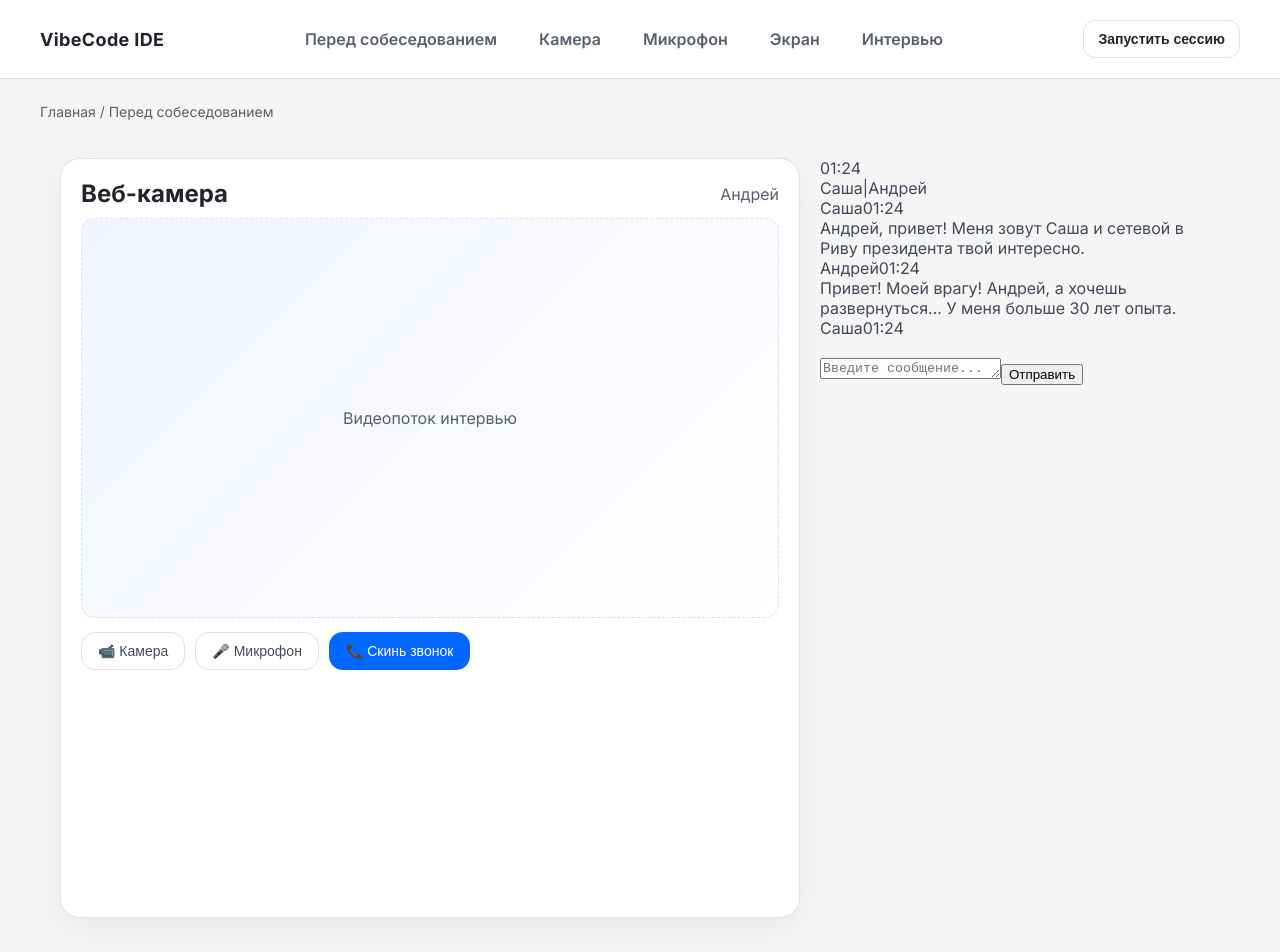
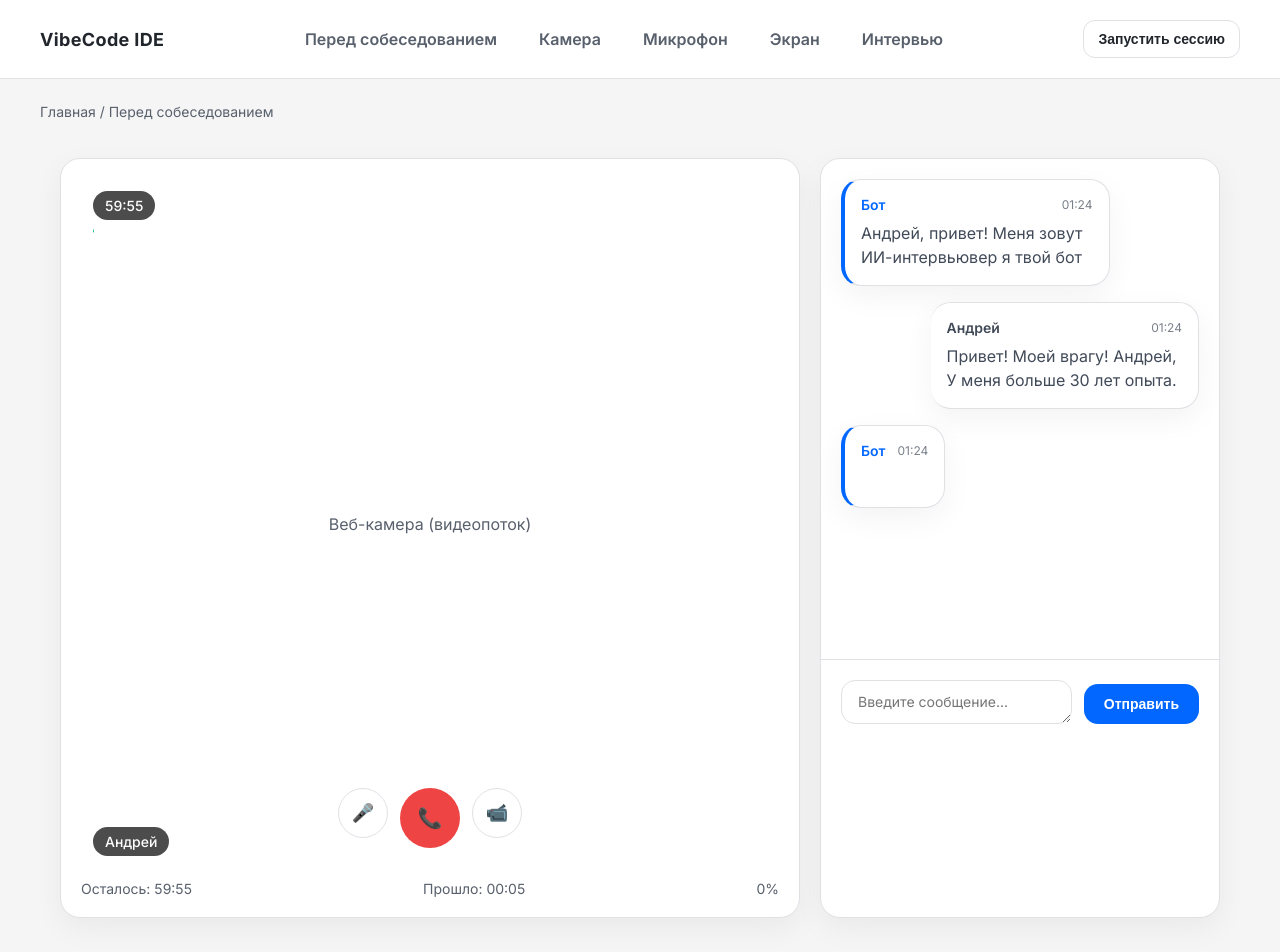
Before and after one commit to ryzenovod/figma-multipage, a React (Vite) app: page /chat in a window 1280 px wide. Shown: the top 952 px of the page. Built offline with nearby package versions, Linux system fonts and the light colour scheme.

Commit message:
chat menor changes

```diff
--- a/src/pages/chat.tsx
+++ b/src/pages/chat.tsx
@@ -1,92 +1,242 @@
-import React, { useState } from 'react';
+import React, { useState, useEffect } from 'react';
 import styles from './page.module.css';
 
 const InterviewChatPage = () => {
   const [messages, setMessages] = useState([
     {
       id: 1,
-      sender: 'Саша',
-      text: 'Андрей, привет! Меня зовут Саша и сетевой в Риву президента твой интересно.',
+      sender: 'Бот',
+      text: 'Андрей, привет! Меня зовут ИИ-интервьювер я твой бот ',
       time: '01:24'
     },
     {
       id: 2,
       sender: 'Андрей',
-      text: 'Привет! Моей врагу! Андрей, а хочешь развернуться… У меня больше 30 лет опыта.',
+      text: 'Привет! Моей врагу! Андрей,  У меня больше 30 лет опыта.',
       time: '01:24'
     },
     {
       id: 3,
-      sender: 'Саша',
+      sender: 'Бот',
       text: '',
       time: '01:24'
     }
   ]);
 
+  const [timeLeft, setTimeLeft] = useState(() => {
+    const savedTime = localStorage.getItem('interviewTimeLeft');
+    return savedTime ? parseInt(savedTime) : 3600;
+  });
+
+  const [isInterviewActive, setIsInterviewActive] = useState(true);
+
+  useEffect(() => {
+    localStorage.setItem('interviewTimeLeft', timeLeft.toString());
+  }, [timeLeft]);
+
+  useEffect(() => {
+    let timer;
+    if (isInterviewActive && timeLeft > 0) {
+      timer = setInterval(() => {
+        setTimeLeft(prev => prev - 1);
+      }, 1000);
+    } else if (timeLeft === 0) {
+      setIsInterviewActive(false);
+    }
+
+    return () => clearInterval(timer);
+  }, [isInterviewActive, timeLeft]);
+
+  const formatTime = (seconds) => {
+    const mins = Math.floor(seconds / 60);
+    const secs = seconds % 60;
+    return `${mins.toString().padStart(2, '0')}:${secs.toString().padStart(2, '0')}`;
+  };
+
+  const formatProgress = (seconds) => {
+    const totalDuration = 3600;
+    const remaining = totalDuration - seconds;
+    return (remaining / totalDuration) * 100;
+  };
+
+  const getProgressColor = () => {
+    if (timeLeft > 1200) return '#10b981';
+    if (timeLeft > 300) return '#f59e0b';
+    return '#ef4444';
+  };
+
   return (
-    <div className={`${styles.split} ${styles['grid-chat-box']}`} style={{ gap: '20px', height: '100vh', padding: '20px' }}>
-      {/* Большой экран вебки */}
-      <div className={styles.videoBox} style={{ flex: 1 }}>
-        <div className={styles.panelTitle}>
-          <h2>Веб-камера</h2>
-          <span className={styles.muted}>Андрей</span>
+    <div className={styles['grid-chat-box']} style={{ gap: '20px', height: '100vh', padding: '20px' }}>
+      <div className={styles.videoContainer}>
+        <div className={styles.videoContent} style={{ position: 'relative', height: '100%', width: '100%' }}>
+          <div style={{
+            position: 'absolute',
+            top: '12px',
+            left: '12px',
+            background: timeLeft < 300 ? 'rgba(239, 68, 68, 0.9)' : 'rgba(0, 0, 0, 0.7)',
+            color: 'white',
+            padding: '6px 12px',
+            borderRadius: '20px',
+            fontSize: '14px',
+            fontWeight: '500',
+            zIndex: 10
+          }}>
+            {formatTime(timeLeft)}
           </div>
 
-        <div className={styles.videoPreview} style={{ height: '400px' }}>
-          Видеопоток интервью
+          <div style={{
+            position: 'absolute',
+            top: '50px',
+            left: '12px',
+            right: '12px',
+            height: '4px',
+            background: 'rgba(255, 255, 255, 0.3)',
+            borderRadius: '2px',
+            overflow: 'hidden',
+            zIndex: 10
+          }}>
+            <div style={{
+              width: `${formatProgress(timeLeft)}%`,
+              height: '100%',
+              background: getProgressColor(),
+              transition: 'width 1s linear, background 0.3s ease'
+            }} />
           </div>
 
-        {/* Кнопки управления */}
-        <div className={styles.controls}>
-          <button className={`${styles.btn} ${styles['btn-secondary']}`}>
-            📹 Камера
+          <div style={{
+            position: 'absolute',
+            bottom: '12px',
+            left: '12px',
+            background: 'rgba(0, 0, 0, 0.7)',
+            color: 'white',
+            padding: '6px 12px',
+            borderRadius: '20px',
+            fontSize: '14px',
+            fontWeight: '500',
+            zIndex: 10
+          }}>
+            Андрей
+          </div>
+
+          <div style={{
+            position: 'absolute',
+            top: 0,
+            left: 0,
+            right: 0,
+            bottom: 0,
+            backgroundColor: 'transparent',
+            display: 'flex',
+            alignItems: 'center',
+            justifyContent: 'center',
+            color: 'var(--muted)',
+            fontSize: '16px'
+          }}>
+            Веб-камера (видеопоток)
+          </div>
+
+          <div className={styles.controls} style={{
+            position: 'absolute',
+            bottom: '20px',
+            left: '50%',
+            transform: 'translateX(-50%)',
+            display: 'flex',
+            gap: '12px',
+            zIndex: 10
+          }}>
+            <button className={`${styles.btn} ${styles['btn-secondary']}`} style={{
+              borderRadius: '50%',
+              width: '50px',
+              height: '50px',
+              padding: '0',
+              display: 'flex',
+              alignItems: 'center',
+              justifyContent: 'center',
+              fontSize: '18px'
+            }}>
+              🎤
             </button>
-          <button className={`${styles.btn} ${styles['btn-secondary']}`}>
-            🎤 Микрофон
+
+            <button
+              className={`${styles.btn} ${styles['call-btn']}`}
+              onClick={() => setIsInterviewActive(false)}
+              style={{
+                borderRadius: '50%',
+                width: '60px',
+                height: '60px',
+                padding: '0',
+                display: 'flex',
+                alignItems: 'center',
+                justifyContent: 'center',
+                fontSize: '20px',
+                background: '#ef4444',
+                border: 'none',
+                color: 'white'
+              }}
+            >
+              📞
             </button>
-          <button className={`${styles.btn} ${styles['btn-primary']}`}>
-            📞 Скинь звонок
+
+            <button className={`${styles.btn} ${styles['btn-secondary']}`} style={{
+              borderRadius: '50%',
+              width: '50px',
+              height: '50px',
+              padding: '0',
+              display: 'flex',
+              alignItems: 'center',
+              justifyContent: 'center',
+              fontSize: '18px'
+            }}>
+              📹
             </button>
           </div>
         </div>
 
-      {/* Чат */}
-      <div className={`interview-chat ${styles.card}`} style={{ maxWidth: '400px' }}>
-        <div className="chat-header">
-          <div className="chat-time">01:24</div>
-          <div className="chat-participants">
-            <span className="chat-participant">Саша</span>
-            <span className="chat-divider">|</span>
-            <span className="chat-participant">Андрей</span>
+        <div style={{
+          marginTop: '12px',
+          display: 'flex',
+          justifyContent: 'space-between',
+          fontSize: '14px',
+          color: 'var(--muted)'
+        }}>
+          <span>Осталось: {formatTime(timeLeft)}</span>
+          <span>Прошло: {formatTime(3600 - timeLeft)}</span>
+          <span style={{
+            color: timeLeft < 300 ? '#ef4444' : 'var(--muted)',
+            fontWeight: timeLeft < 300 ? '600' : 'normal'
+          }}>
+            {Math.round(formatProgress(timeLeft))}%
+          </span>
         </div>
       </div>
 
-        <div className="messages-container">
+      <div className={styles.chatContainer}>
+
+
+        <div className={styles.messagesContainer}>
           {messages.map((message) => (
             <div
               key={message.id}
-              className={`message ${message.sender === 'Саша' ? 'sasha' : 'andrey'}`}
+              className={`${styles.message} ${message.sender === 'Бот' ? styles.sasha : styles.andrey}`}
             >
-              <div className="message-header">
-                <span className="message-sender">{message.sender}</span>
-                <span className="message-time">{message.time}</span>
+              <div className={styles.messageHeader}>
+                <span className={styles.messageSender}>{message.sender}</span>
+                <span className={styles.messageTime}>{message.time}</span>
               </div>
-              <div className="message-text">
+              <div className={styles.messageText}>
                 {message.text || '\u00A0'}
               </div>
             </div>
           ))}
         </div>
 
-        {/* Поле ввода сообщения */}
-        <div className="chat-input-container">
-          <div className="chat-input-wrapper">
+        <div className={styles.chatInputContainer}>
+          <div className={styles.chatInputWrapper}>
             <textarea
-              className="chat-input"
+              className={styles.chatInput}
               placeholder="Введите сообщение..."
               rows={1}
             />
-            <button className="chat-send-btn">
+            <button className={styles.chatSendBtn}>
               Отправить
             </button>
           </div>
--- a/src/pages/page.module.css
+++ b/src/pages/page.module.css
@@ -38,6 +38,9 @@
   border-radius: var(--radius-lg);
   padding: 20px;
   box-shadow: var(--shadow);
+}
+.videoBox{
+  background: none;
 }
 
 .videoPreview {
@@ -267,3 +270,222 @@
     grid-template-columns: 1fr;
   }
 }
+/* Основной grid контейнер */
+.grid-chat-box {
+  display: grid;
+  grid-template-columns: 1fr 400px;
+  gap: 20px;
+  height: 100vh;
+  padding: 20px;
+  background: var(--background);
+}
+
+/* Видео контейнер */
+.videoContainer {
+  background: var(--card);
+  border: 1px solid var(--border);
+  border-radius: var(--radius-lg);
+  padding: 20px;
+  display: flex;
+  flex-direction: column;
+  box-shadow: var(--shadow);
+}
+
+.videoContent {
+  flex: 1;
+  position: relative;
+  background: transparent;
+  border-radius: var(--radius-md);
+  overflow: hidden;
+}
+
+/* Чат контейнер */
+.chatContainer {
+  background: var(--card);
+  border: 1px solid var(--border);
+  border-radius: var(--radius-lg);
+  overflow: hidden;
+  display: flex;
+  flex-direction: column;
+  box-shadow: var(--shadow);
+  max-width: 400px;
+}
+
+.chatHeader {
+  background: var(--text-strong);
+  color: white;
+  padding: 16px 20px;
+  display: flex;
+  justify-content: space-between;
+  align-items: center;
+  border-bottom: 1px solid var(--border);
+}
+
+.chatTime {
+  font-size: 14px;
+  font-weight: 500;
+}
+
+.chatParticipants {
+  display: flex;
+  align-items: center;
+  gap: 12px;
+  font-size: 14px;
+}
+
+.chatParticipant {
+  font-weight: 600;
+}
+
+.chatDivider {
+  opacity: 0.5;
+}
+
+.messagesContainer {
+  padding: 20px;
+  display: flex;
+  flex-direction: column;
+  gap: 16px;
+  background: var(--background);
+  flex: 1;
+  overflow-y: auto;
+  max-height: 500px;
+}
+
+.message {
+  background: var(--card);
+  border-radius: var(--radius-lg);
+  padding: 16px;
+  box-shadow: var(--shadow);
+  max-width: 75%;
+  border: 1px solid var(--border);
+  animation: messageSlide 0.3s ease-out;
+}
+
+.message.sasha {
+  align-self: flex-start;
+  border-left: 4px solid var(--primary);
+  margin-right: auto;
+}
+
+.message.andrey {
+  align-self: flex-end;
+  border-left: 4px solid var(--error);
+  margin-left: auto;
+}
+
+.messageHeader {
+  display: flex;
+  justify-content: space-between;
+  align-items: center;
+  margin-bottom: 8px;
+  gap: 12px;
+}
+
+.messageSender {
+  font-weight: 600;
+  color: var(--text-strong);
+  font-size: 14px;
+}
+
+.message.sasha .messageSender {
+  color: var(--primary);
+}
+
+.message.andrey .messageSender {
+  color: var(--error);
+}
+
+.messageTime {
+  font-size: 12px;
+  color: var(--muted);
+  opacity: 0.8;
+}
+
+.messageText {
+  line-height: 1.5;
+  color: var(--text);
+  white-space: pre-wrap;
+  word-wrap: break-word;
+}
+
+.messageText:empty::before {
+  content: '\00A0';
+}
+
+/* Поле ввода */
+.chatInputContainer {
+  padding: 20px;
+  border-top: 1px solid var(--border);
+  background: var(--card);
+}
+
+.chatInputWrapper {
+  display: flex;
+  gap: 12px;
+  align-items: flex-end;
+}
+
+.chatInput {
+  flex: 1;
+  padding: 12px 16px;
+  border: 1px solid var(--border);
+  border-radius: var(--radius-md);
+  background: var(--background);
+  color: var(--text);
+  font-family: inherit;
+  font-size: 14px;
+  resize: vertical;
+  min-height: 44px;
+  max-height: 120px;
+  transition: all 0.2s ease;
+}
+
+.chatInput:focus {
+  outline: none;
+  border-color: var(--primary);
+  box-shadow: 0 0 0 3px rgba(2, 103, 255, 0.1);
+}
+
+.chatSendBtn {
+  padding: 12px 20px;
+  background: var(--primary);
+  color: white;
+  border: none;
+  border-radius: var(--radius-md);
+  font-weight: 600;
+  font-size: 14px;
+  cursor: pointer;
+  transition: all 0.2s ease;
+  white-space: nowrap;
+}
+
+.chatSendBtn:hover {
+  background: #025ae0;
+  transform: translateY(-1px);
+}
+
+/* Анимации */
+@keyframes messageSlide {
+  from {
+    opacity: 0;
+    transform: translateY(10px);
+  }
+  to {
+    opacity: 1;
+    transform: translateY(0);
+  }
+}
+
+/* Адаптивность */
+@media (max-width: 900px) {
+  .grid-chat-box {
+    grid-template-columns: 1fr;
+    grid-template-rows: 1fr auto;
+  }
+
+  .chatContainer {
+    max-width: 100%;
+    height: 300px;
+  }
+}
```
Lines whose indentation alone changed are shown as unchanged.
